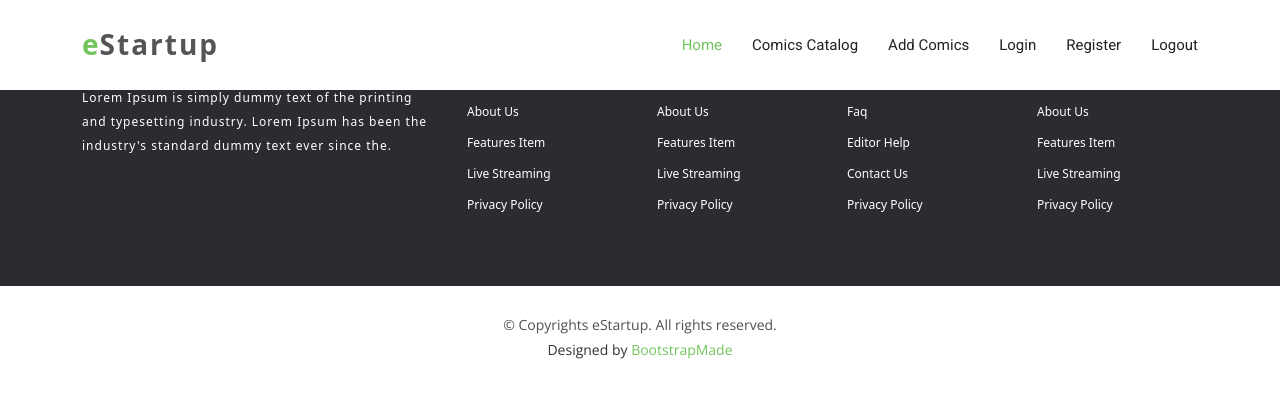
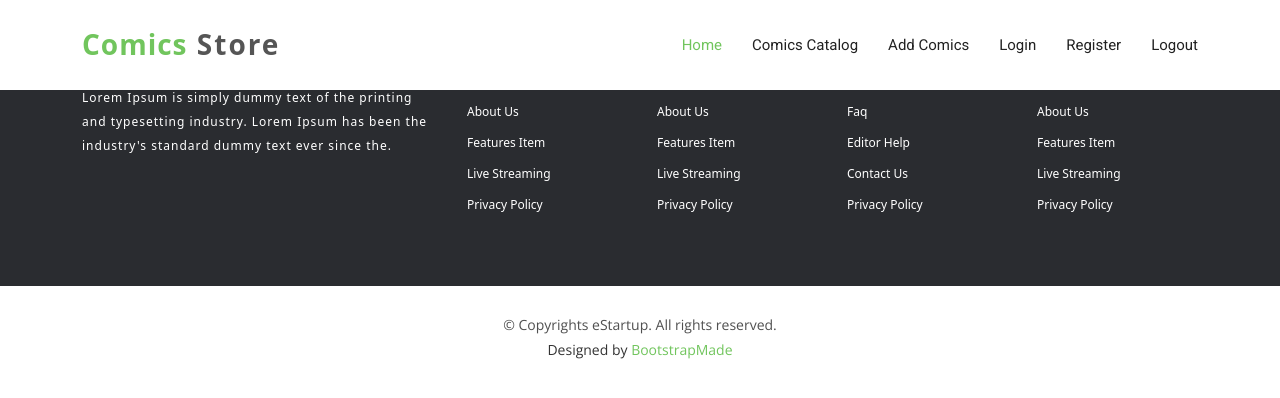
Before and after one commit to mihalkoff/react-project, a React (Create React App) app in the folder client/: page /login in a window 1280 px wide. Shown: the top 398 px of the page. Built offline with nearby package versions, Linux system fonts and the light colour scheme.

Commit message:
Create Logo and Navigation components

```diff
--- a/client/src/components/Header/Header.js
+++ b/client/src/components/Header/Header.js
@@ -1,23 +1,12 @@
+import { Logo } from "./Logo/Logo";
+import { Navigation } from "./Navigation/Navigation";
+
 export const Header = () => {
     return (
         <header id="header" className="header fixed-top d-flex align-items-center">
             <div className="container d-flex align-items-center justify-content-between">
-
-                <div id="logo">
-                    <h1><a href="index.html"><span>e</span>Startup</a></h1>
-                </div>
-
-                <nav id="navbar" className="navbar">
-                    <ul>
-                        <li><a className="nav-link scrollto active" href="/">Home</a></li>
-                        <li><a className="nav-link scrollto" href="/catalog">Comics catalog</a></li>
-                        <li><a className="nav-link scrollto" href="/create">Add comics</a></li>
-                        <li><a className="nav-link scrollto" href="/login">Login</a></li>
-                        <li><a className="nav-link scrollto" href="/register">Register</a></li>
-                        <li><a className="nav-link scrollto" href="/logout">Logout</a></li>
-                    </ul>
-                    <i className="bi bi-list mobile-nav-toggle"></i>
-                </nav>
+                <Logo />
+                <Navigation />
             </div>
         </header>
     );
--- /dev/null
+++ b/client/src/components/Header/Logo/Logo.js
@@ -0,0 +1,7 @@
+export const Logo = () => {
+    return (
+        <div id="logo">
+            <h1><a href="/"><span>Comics</span> Store</a></h1>
+        </div>
+    );
+}
--- /dev/null
+++ b/client/src/components/Header/Navigation/Navigation.js
@@ -0,0 +1,15 @@
+export const Navigation = () => {
+    return (
+        <nav id="navbar" className="navbar">
+            <ul>
+                <li><a className="nav-link scrollto active" href="/">Home</a></li>
+                <li><a className="nav-link scrollto" href="/catalog">Comics catalog</a></li>
+                <li><a className="nav-link scrollto" href="/create">Add comics</a></li>
+                <li><a className="nav-link scrollto" href="/login">Login</a></li>
+                <li><a className="nav-link scrollto" href="/register">Register</a></li>
+                <li><a className="nav-link scrollto" href="/logout">Logout</a></li>
+            </ul>
+            <i className="bi bi-list mobile-nav-toggle"></i>
+        </nav>
+    );
+};
```
